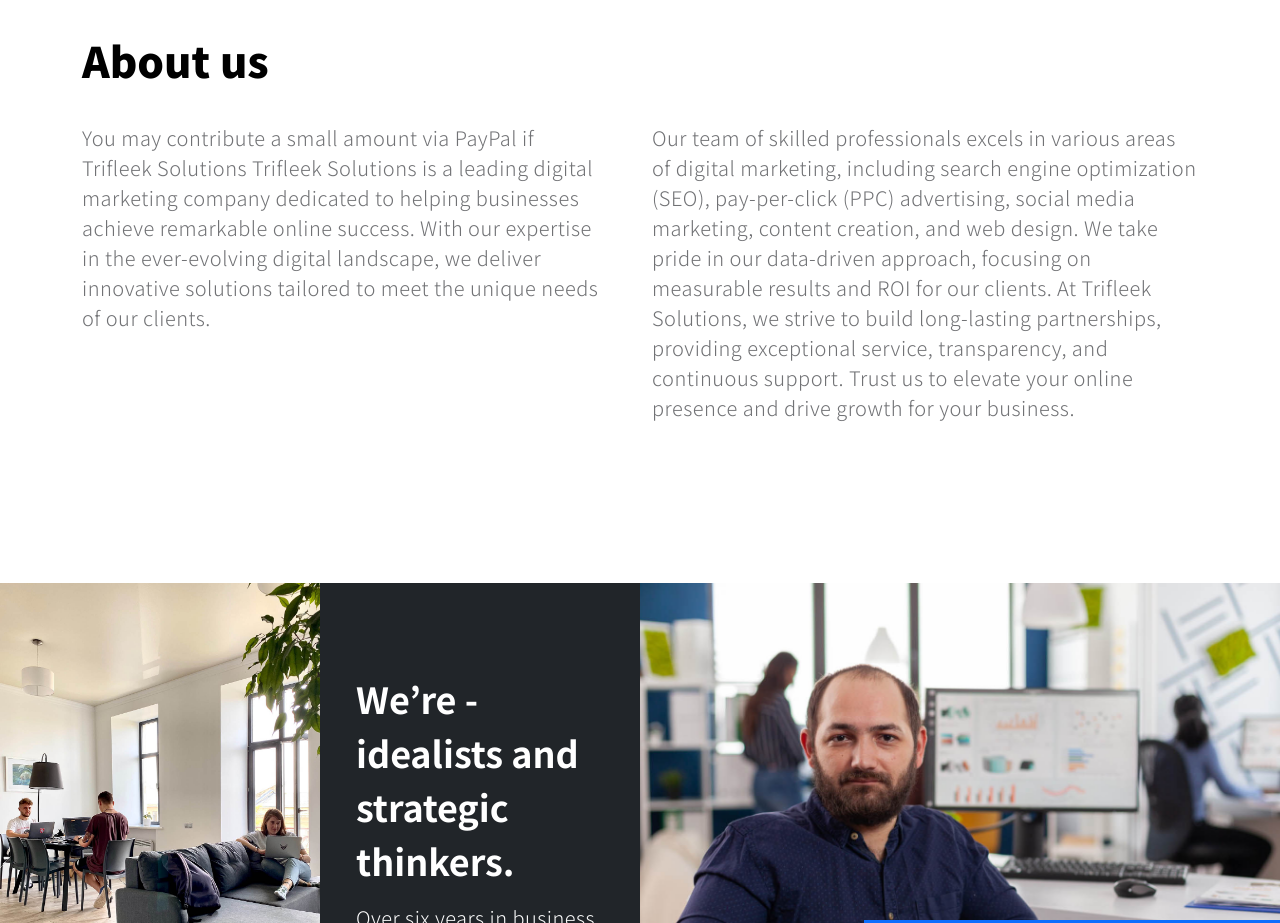
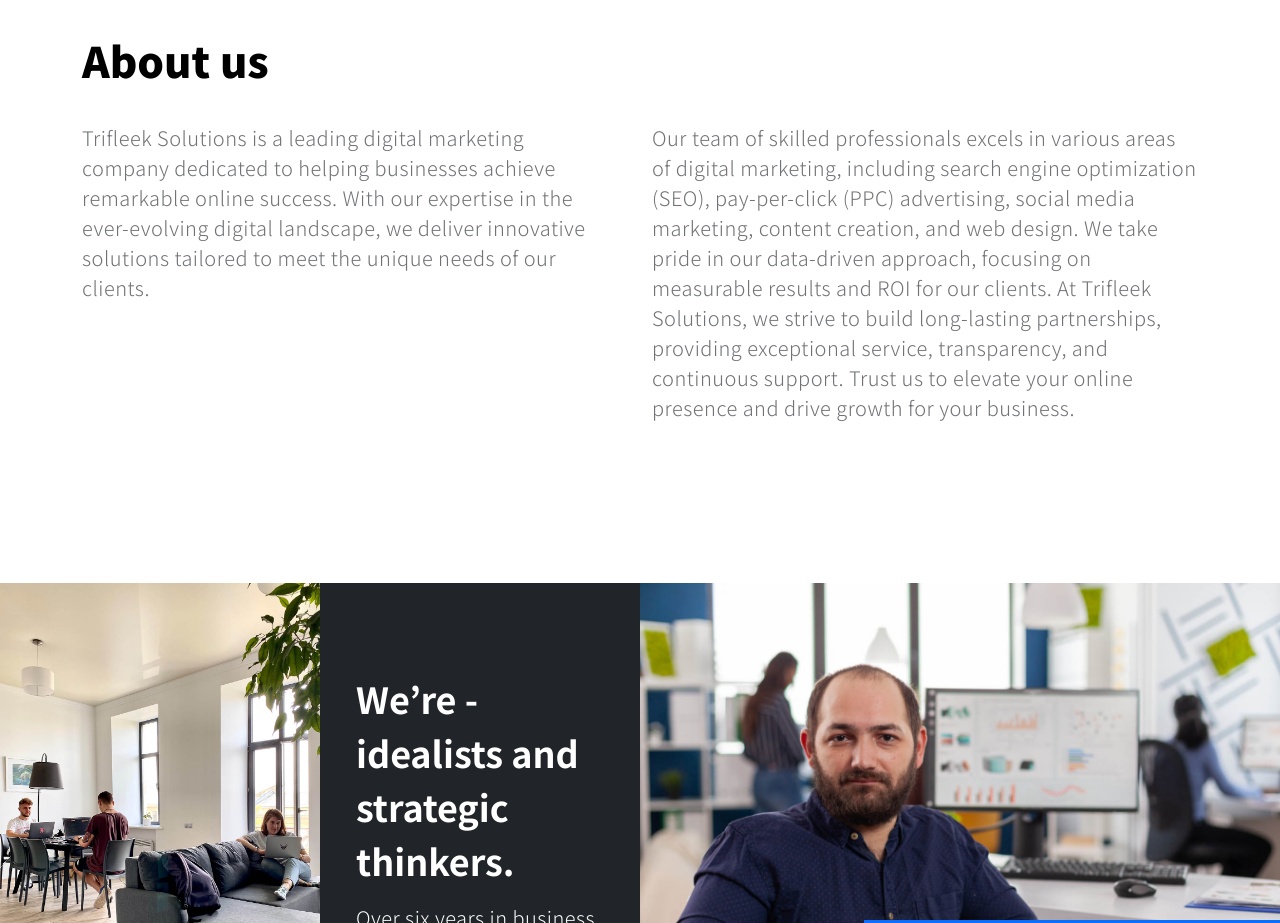
Before and after one commit to EvanTrifleek/EvanTrifleek, a plain HTML site: page index.html in a window 1280 px wide. Shown: the part 960-1883 px from the top of the page. Drawn offline with Linux system fonts and the light colour scheme.

Commit message:
Update index.html

```diff
--- a/index.html
+++ b/index.html
@@ -86,7 +86,7 @@
                         </div>
 
                         <div class="col-lg-6 col-12 mt-3 mb-lg-5">
-                            <p class="me-4" data-aos="fade-up" data-aos-delay="300">You may contribute <a rel="nofollow" href="http://paypal.me/templatemo" target="_blank">a small amount</a> via PayPal if <a rel="nofollow" href="https://templatemo.com/tm-567-nomad-force" target="_parent">Trifleek Solutions</a> Trifleek Solutions is a leading digital marketing company dedicated to helping businesses achieve remarkable online success. With our expertise in the ever-evolving digital landscape, we deliver innovative solutions tailored to meet the unique needs of our clients. </p>
+                            <p class="me-4" data-aos="fade-up" data-aos-delay="300"> <a rel="nofollow" href="http://paypal.me/templatemo" target="_blank"></a>  <a rel="nofollow" href="https://templatemo.com/tm-567-nomad-force" target="_parent"></a> Trifleek Solutions is a leading digital marketing company dedicated to helping businesses achieve remarkable online success. With our expertise in the ever-evolving digital landscape, we deliver innovative solutions tailored to meet the unique needs of our clients. </p>
                         </div>
 
                         <div class="col-lg-6 col-12 mt-lg-3 mb-lg-5">
```
